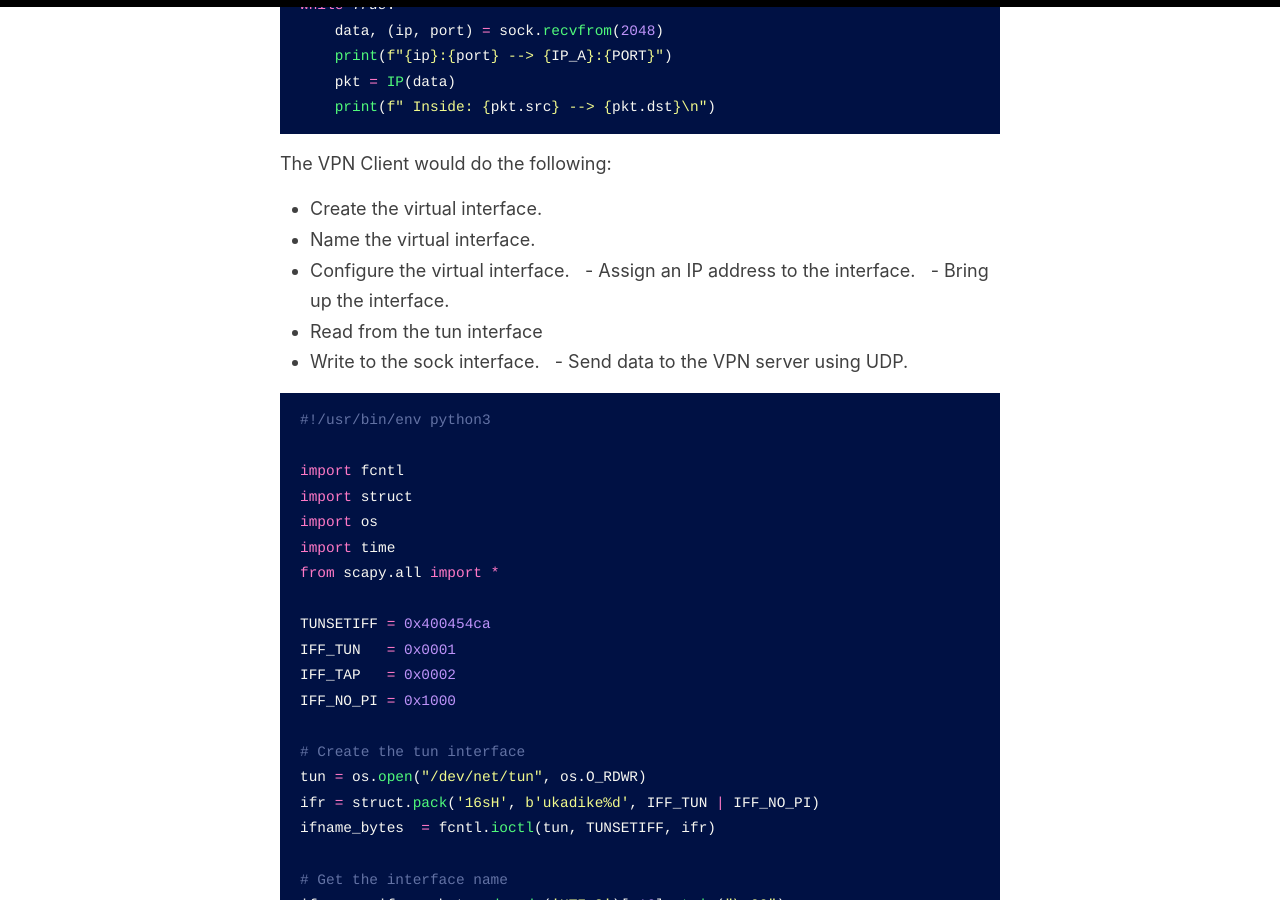
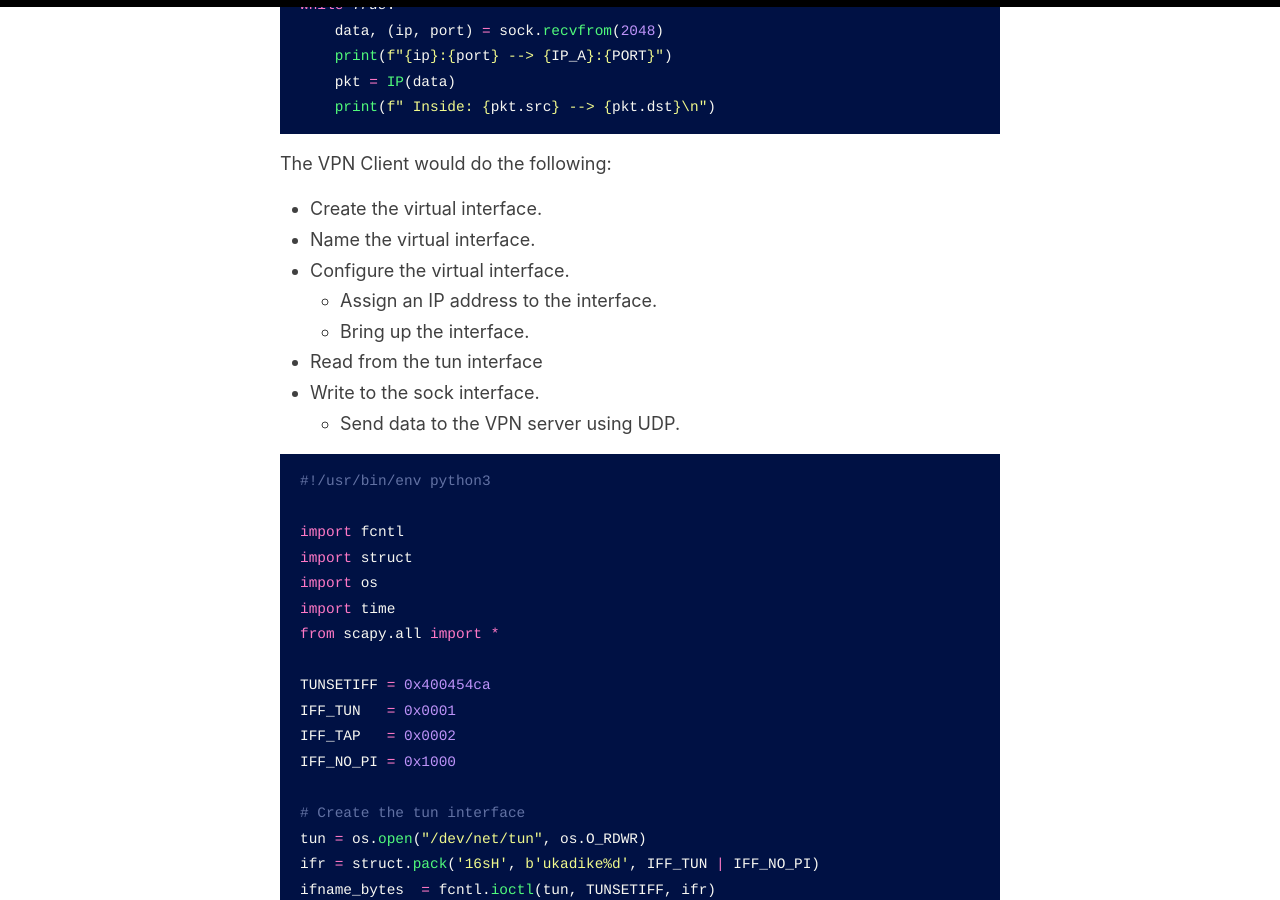
Before and after one commit to iukadike/blog, a Jekyll site: the page built from _posts/2023-07-20-vpn-tunnel.md, in a window 1280 px wide and 900 px high, scrolled down 6954 px. Built offline with Jekyll 4.4.1, drawn with Linux system fonts in a browser that asks for light colours; comment, search, counter and statistics services are not loaded; some of the changed text lies outside the part shown.

Commit message:
update formatting

````diff
--- a/_posts/2023-07-20-vpn-tunnel.md
+++ b/_posts/2023-07-20-vpn-tunnel.md
@@ -150,11 +150,11 @@ The VPN Client would do the following:
 - Create the virtual interface.
 - Name the virtual interface.
 - Configure the virtual interface.
-  - Assign an IP address to the interface.
-  - Bring up the interface.
+  - Assign an IP address to the interface.
+  - Bring up the interface.
 - Read from the tun interface
 - Write to the sock interface.
-  - Send data to the VPN server using UDP.
+  - Send data to the VPN server using UDP.
 
 ```python
 #!/usr/bin/env python3
@@ -225,12 +225,12 @@ This section involves creating and configuring a TUN interface on the VPN server
 - Create the virtual interface.
 - Name the virtual interface.
 - Configure the virtual interface.
-  - Assign IP address to the interface.
-  - Bring up the interface.
+  - Assign IP address to the interface.
+  - Bring up the interface.
 - Read from the sock interface
 - Write to the tun interface
-- enable IP forwarding
-  - `sysctl net.ipv4.ip_forward=1`
+- Enable IP forwarding
+  - `sysctl net.ipv4.ip_forward=1`
 
 ```python
 #!/usr/bin/env python3
````
